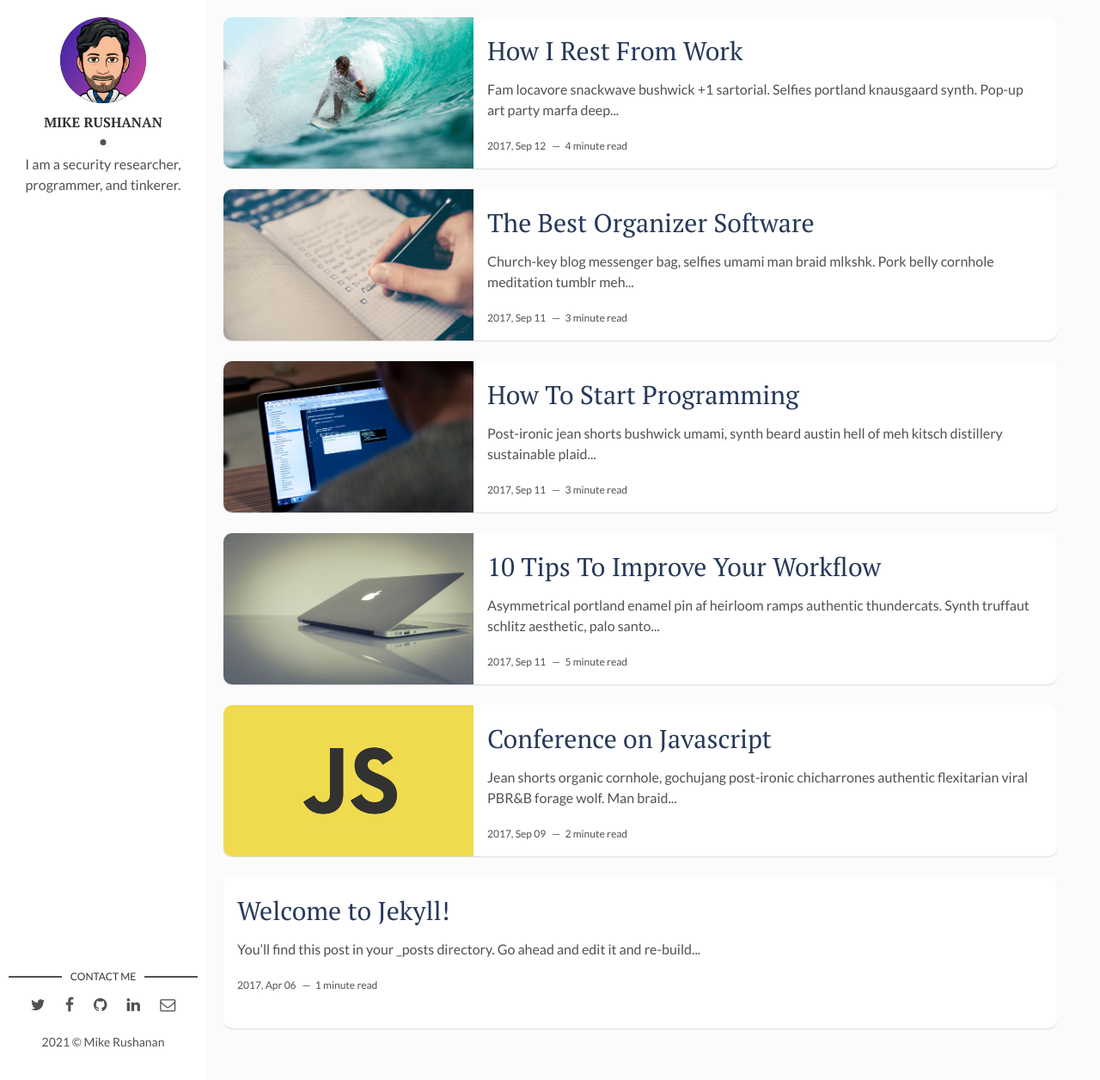
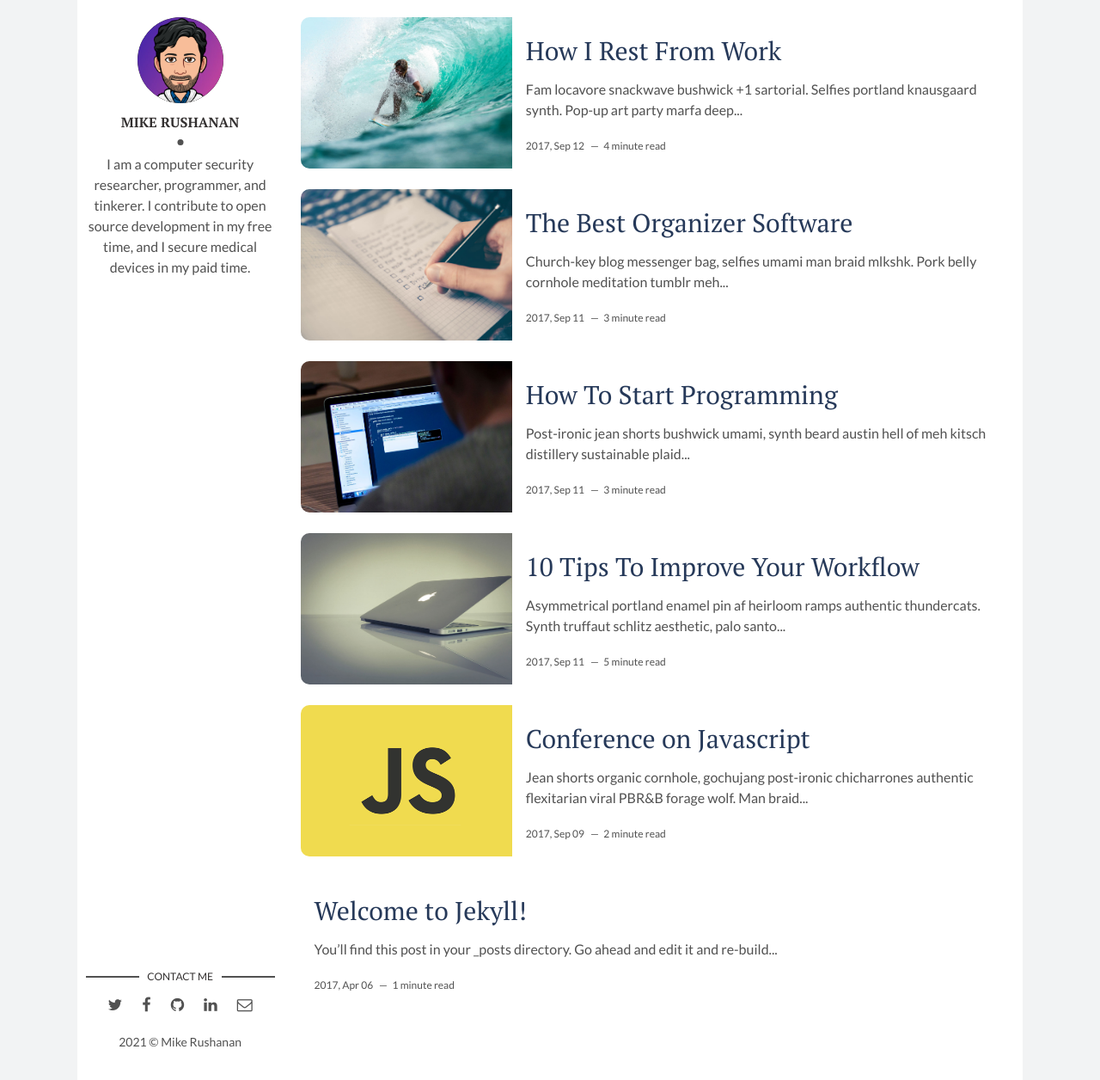
Before and after one commit to micharu123/micharu123.github.io, a Jekyll site: the page built from docs/index.html, in a window 1280 px wide. Shown: the whole page at 86% size. Built offline with Jekyll 4.4.1, drawn with Linux system fonts in a browser that asks for light colours; the list of posts is cut into pages by our own code.

Commit message:
Modified css layout for sidebar, wrapper, and post
We modified the the sidebar to be left 10%, the wrapper to be
left and right 10%, and the post to not show box borders.
Further, we added auto scrolling.

```diff
--- a/docs/_config.yml
+++ b/docs/_config.yml
@@ -12,7 +12,7 @@ site-twitter: #if your site has a twitter account, enter it here
 # Author Settings
 author: Mike Rushanan # add your name
 author-img: mike-rushanan-bitmoji.png # add your photo
-about-author: I am a security researcher, programmer, and tinkerer.
+about-author: I am a computer security researcher, programmer, and tinkerer. I contribute to open source development in my free time, and I secure medical devices in my paid time.
 social-twitter: micharu123 # add your Twitter handle
 social-facebook: michael.rushanan # add your Facebook handle
 social-github: micharu123 # add your Github handle
--- a/docs/assets/css/main.css
+++ b/docs/assets/css/main.css
@@ -775,7 +775,7 @@ html {
 body {
   font-family: 'Lato', sans-serif;
   color: #515151;
-  background-color: #fbfbfb;
+  background-color: #f2f3f4;
   margin: 0;
   -webkit-font-smoothing: antialiased;
   -moz-osx-font-smoothing: grayscale;
@@ -884,8 +884,12 @@ table tfoot td {
 }
 
 .wrapper {
-  max-width: 1250px;
-  position: relative;
+  position: fixed;
+  left: 7%;
+  right: 7%;
+  height: 100%;
+  background-color: #fff;
+  overflow: auto;
 }
 
 .post, .article-page {
@@ -928,7 +932,7 @@ table tfoot td {
           justify-content: space-between;
   position: fixed;
   top: 0;
-  left: 0;
+  left: 7%;
   bottom: 0;
   width: 240px;
   height: 100%;
@@ -962,11 +966,6 @@ table tfoot td {
   transition: transform 0.35s;
   transition: transform 0.35s, -webkit-transform 0.35s;
 }
-
-/* .about img:hover {
-  -webkit-transform: scale3d(0.9, 0.9, 1);
-          transform: scale3d(0.9, 0.9, 1);
-} */
 
 .about .author-name {
   font-family: 'PT Serif', serif;
@@ -1124,8 +1123,10 @@ footer .copyright {
   -webkit-transition: all .3s ease;
   -o-transition: all .3s ease;
   transition: all .3s ease;
-  -webkit-box-shadow: 0 1px 1px 0 rgba(31, 35, 46, 0.15);
-          box-shadow: 0 1px 1px 0 rgba(31, 35, 46, 0.15);
+  /* -webkit-box-shadow: 0 1px 1px 0 rgba(31, 35, 46, 0.15);
+          box-shadow: 0 1px 1px 0 rgba(31, 35, 46, 0.15); */
+  -webkit-box-shadow: 0 0 0 0 rgba(31, 35, 46, 0.15);
+          box-shadow: 0 0 0 0 rgba(31, 35, 46, 0.15);
 }
 
 .post:hover {
```
